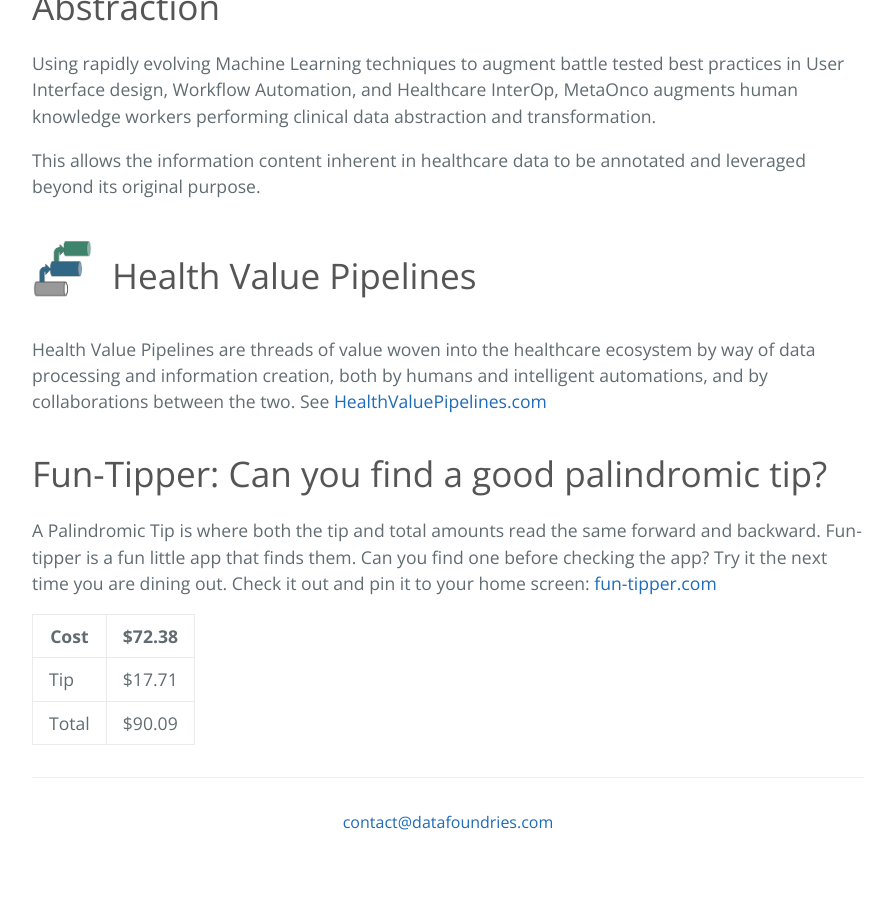
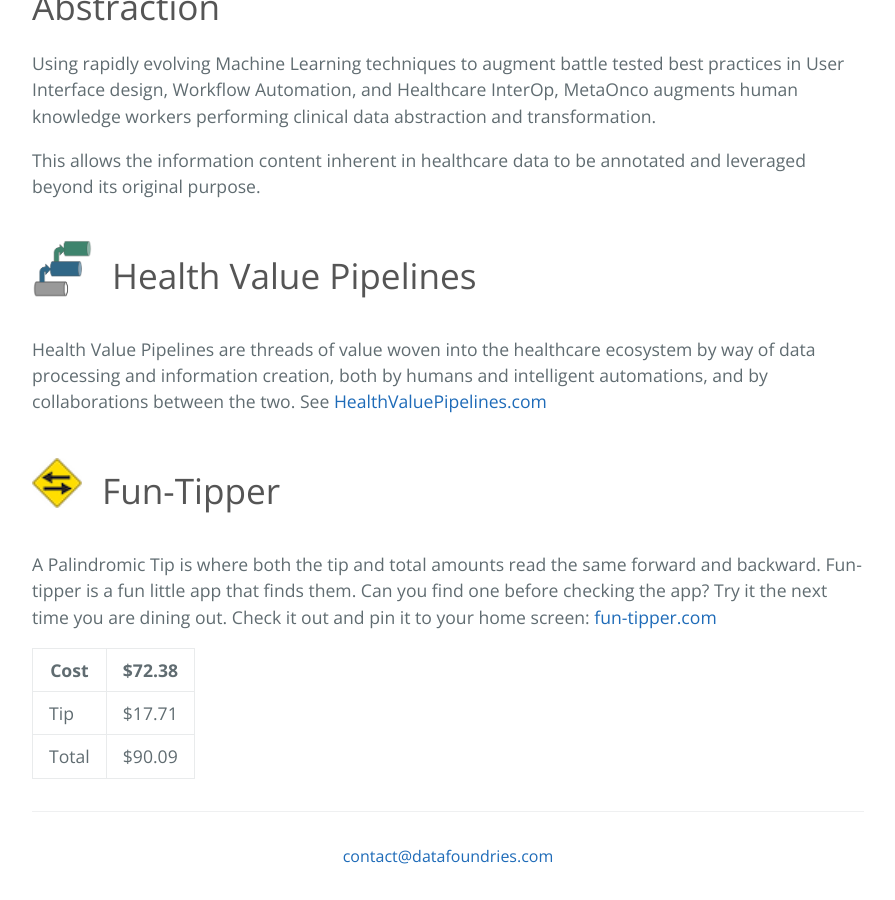
Before and after one commit to tconfrey/DataFoundries, a Jekyll site: the page built from index.md, in a window 1280 px wide and 900 px high, scrolled down 798 px. Shown: the whole window, without its empty margins (192-1087 px from the left). Built offline with Jekyll 4.4.1, drawn with Linux system fonts in a browser that asks for light colours; before the commit the page ends 1664 px from its top, so only the background shows below that.

Commit message:
fun-tipper

```diff
--- a/index.md
+++ b/index.md
@@ -24,7 +24,10 @@ This allows the information content inherent in healthcare data to be annotated
 </div>
 Health Value Pipelines are threads of value woven into the healthcare ecosystem by way of data processing and information creation, both by humans and intelligent automations, and by collaborations between the two. See [HealthValuePipelines.com](https://healthvaluepipelines.com)
 
-# Fun-Tipper: Can you find a good palindromic tip?
+<div style="display:flex; align-items:center">
+<img src="./fun-tipper.ico" alt="Fun-tipper" style="height: 50px; width:50px; margin-right:20px"/>
+<h1>Fun-Tipper</h1>
+</div>
 A Palindromic Tip is where both the tip and total amounts read the same forward and backward. Fun-tipper is a fun little app that finds them. Can you find one before checking the app? Try it the next time you are dining out. Check it out and pin it to your home screen: [fun-tipper.com](https://fun-tipper.com/)
 
 | Cost | $72.38 |
```
Also changed, not shown: fun-tipper.ico (added).
